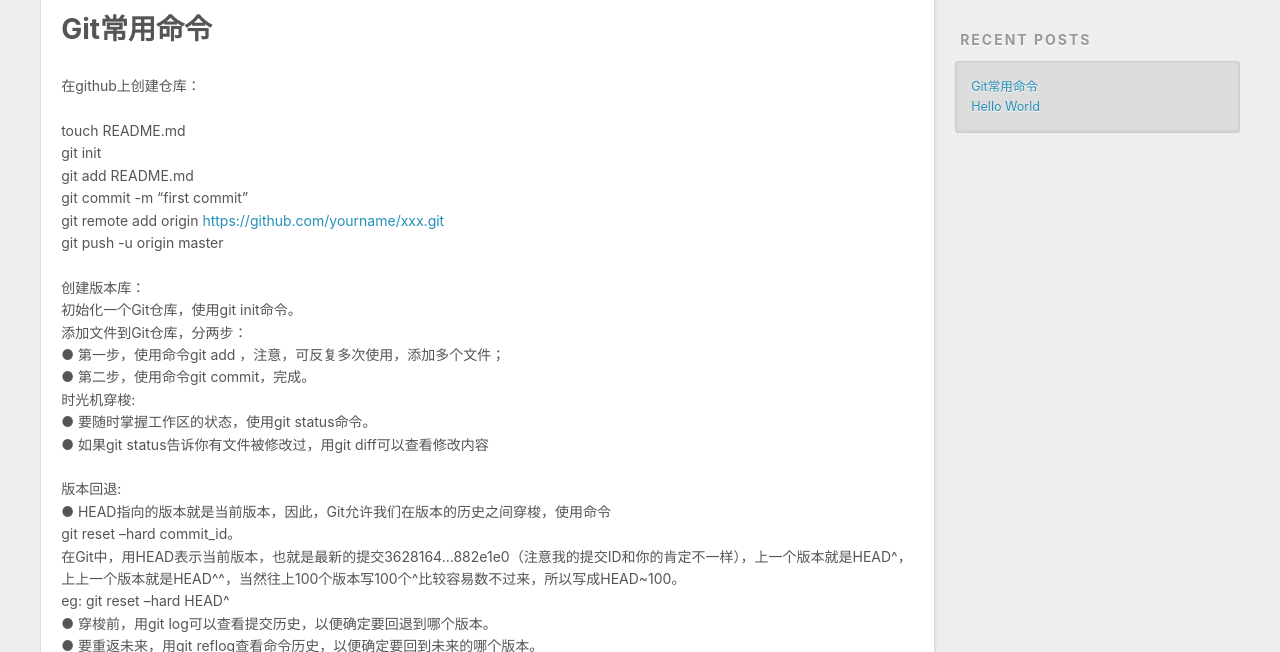
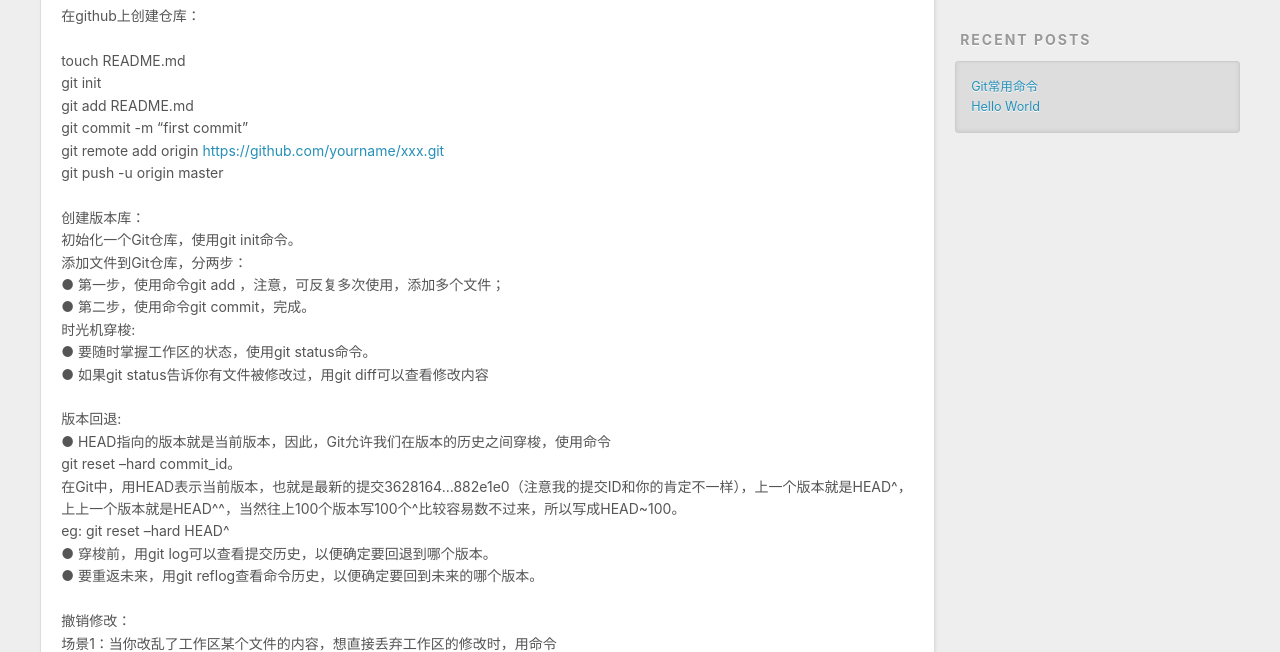
Before and after one commit to snowyG0924/snowyG0924.github.io, a plain HTML site: page index.html in a window 1280 px wide. Shown: the part 448-1100 px from the top of the page. Drawn offline with nearby package versions, Linux system fonts and the light colour scheme.

Commit message:
Site updated: 2018-05-26 22:51:28

```diff
--- a/index.html
+++ b/index.html
@@ -84,7 +84,7 @@
 
     <div class="article-entry" itemprop="articleBody">
 
-        <h1 id="Git常用命令"><a href="#Git常用命令" class="headerlink" title="Git常用命令"></a>Git常用命令</h1><p>在github上创建仓库： </p>
+        <p>在github上创建仓库： </p>
 <p>touch README.md<br>git init<br>git add README.md<br>git commit -m “first commit”<br>git remote add origin <a href="https://github.com/yourname/xxx.git" target="_blank" rel="noopener">https://github.com/yourname/xxx.git</a><br>git push -u origin master</p>
 <p>创建版本库：<br>初始化一个Git仓库，使用git init命令。<br>添加文件到Git仓库，分两步：<br>● 第一步，使用命令git add ，注意，可反复多次使用，添加多个文件；<br>● 第二步，使用命令git commit，完成。<br>时光机穿梭:<br>● 要随时掌握工作区的状态，使用git status命令。<br>● 如果git status告诉你有文件被修改过，用git diff可以查看修改内容</p>
 <p>版本回退:<br>● HEAD指向的版本就是当前版本，因此，Git允许我们在版本的历史之间穿梭，使用命令<br>git reset –hard commit_id。<br>在Git中，用HEAD表示当前版本，也就是最新的提交3628164…882e1e0（注意我的提交ID和你的肯定不一样），上一个版本就是HEAD^，上上一个版本就是HEAD^^，当然往上100个版本写100个^比较容易数不过来，所以写成HEAD~100。<br>eg: git reset –hard HEAD^<br>● 穿梭前，用git log可以查看提交历史，以便确定要回退到哪个版本。<br>● 要重返未来，用git reflog查看命令历史，以便确定要回到未来的哪个版本。</p>
```
Also changed, not shown: 2018/05/26/Git常用命令/index.html (+5 -5 lines).
